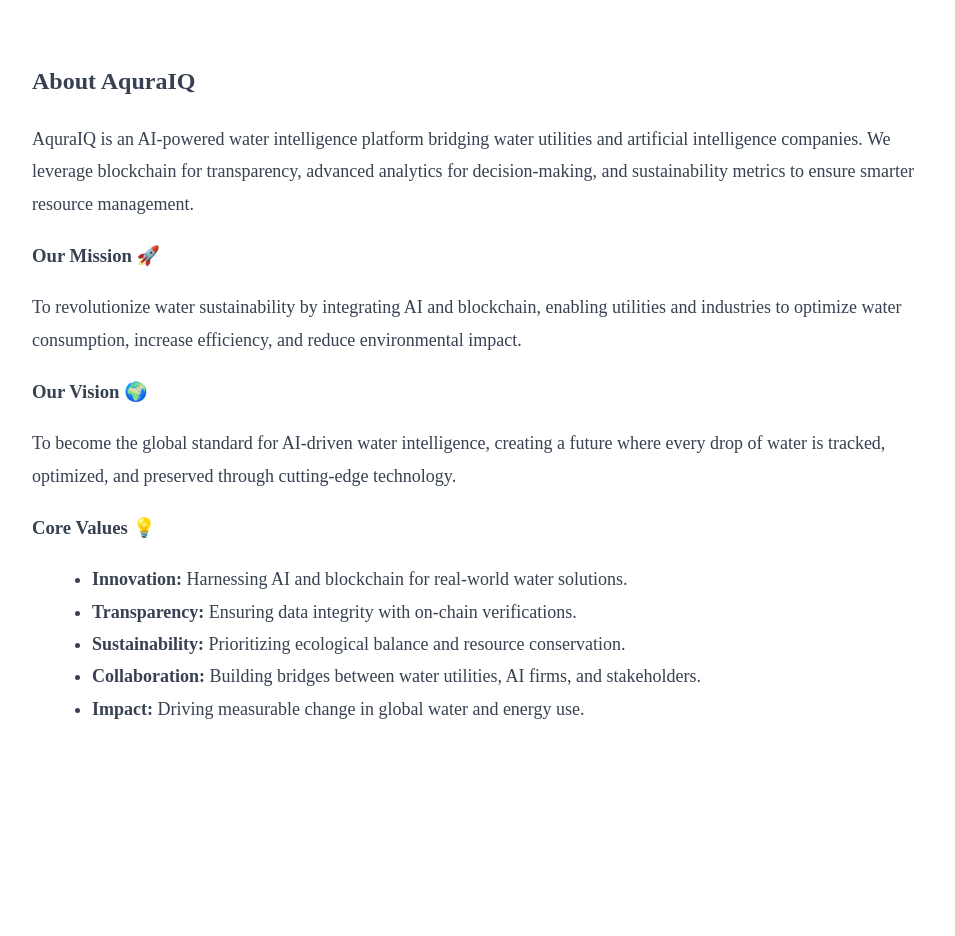
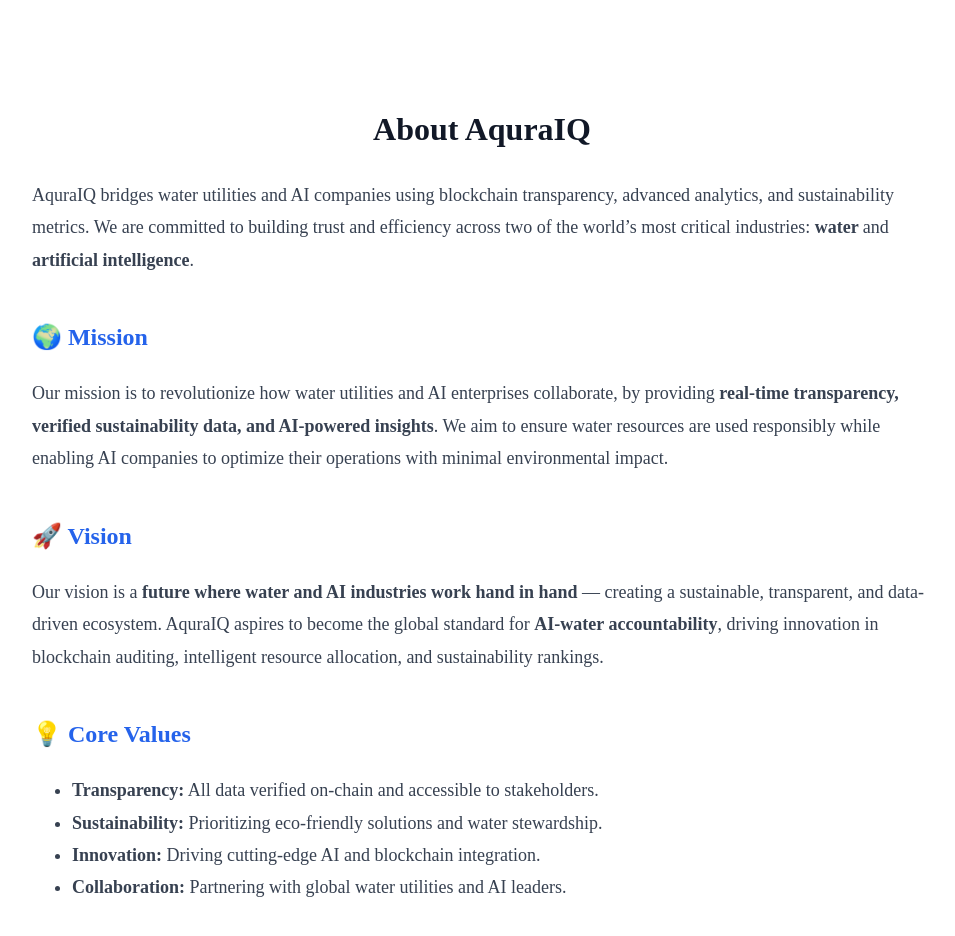
Before and after one commit to aquraiq-site/aquraiq-site, a Next.js app: page /about in a window 1280 px wide. Shown: the top 936 px of the page, without its empty margins (158-1113 px from the left). Before the commit the page ends 800 px from the top, so only its background shows below. Built offline with nearby package versions, Linux system fonts and the light colour scheme.

Commit message:
Update about.js

```diff
--- a/pages/about.js
+++ b/pages/about.js
@@ -1,65 +1,65 @@
 // pages/about.js
+
 export default function About() {
   const section = {
     maxWidth: "900px",
     margin: "60px auto",
-    padding: "0 24px",
+    padding: "20px",
     lineHeight: 1.8,
     color: "#374151",
+    fontSize: "18px",
   };
 
-  const h2 = {
-    fontSize: 32,
-    fontWeight: 800,
-    marginBottom: 16,
+  const heading = {
+    fontSize: "32px",
+    fontWeight: "700",
+    marginBottom: "20px",
     color: "#111827",
     textAlign: "center",
   };
 
-  const h3 = {
-    fontSize: 24,
-    fontWeight: 700,
-    marginTop: 32,
-    marginBottom: 12,
+  const subheading = {
+    fontSize: "24px",
+    fontWeight: "600",
+    marginTop: "40px",
+    marginBottom: "12px",
     color: "#2563eb",
   };
 
-  const p = { fontSize: 18, marginBottom: 16 };
-
-  const list = { marginLeft: 20, fontSize: 18 };
-
   return (
-    <section style={section}>
-      <h2>About AquraIQ</h2>
-      <p style={p}>
-        AquraIQ is an AI-powered water intelligence platform bridging water
-        utilities and artificial intelligence companies. We leverage blockchain
-        for transparency, advanced analytics for decision-making, and
-        sustainability metrics to ensure smarter resource management.
+    <div style={section}>
+      <h1 style={heading}>About AquraIQ</h1>
+      <p>
+        AquraIQ bridges water utilities and AI companies using blockchain transparency,
+        advanced analytics, and sustainability metrics. We are committed to building
+        trust and efficiency across two of the world’s most critical industries:
+        <b> water </b> and <b> artificial intelligence</b>.
       </p>
 
-      <h3>Our Mission 🚀</h3>
-      <p style={p}>
-        To revolutionize water sustainability by integrating AI and blockchain,
-        enabling utilities and industries to optimize water consumption,
-        increase efficiency, and reduce environmental impact.
+      <h2 style={subheading}>🌍 Mission</h2>
+      <p>
+        Our mission is to revolutionize how water utilities and AI enterprises collaborate,
+        by providing <b>real-time transparency, verified sustainability data, and AI-powered insights</b>.
+        We aim to ensure water resources are used responsibly while enabling AI companies
+        to optimize their operations with minimal environmental impact.
       </p>
 
-      <h3>Our Vision 🌍</h3>
-      <p style={p}>
-        To become the global standard for AI-driven water intelligence,
-        creating a future where every drop of water is tracked, optimized, and
-        preserved through cutting-edge technology.
+      <h2 style={subheading}>🚀 Vision</h2>
+      <p>
+        Our vision is a <b>future where water and AI industries work hand in hand</b> —
+        creating a sustainable, transparent, and data-driven ecosystem.
+        AquraIQ aspires to become the global standard for <b>AI-water accountability</b>,
+        driving innovation in blockchain auditing, intelligent resource allocation,
+        and sustainability rankings.
       </p>
 
-      <h3>Core Values 💡</h3>
-      <ul style={list}>
-        <li><strong>Innovation:</strong> Harnessing AI and blockchain for real-world water solutions.</li>
-        <li><strong>Transparency:</strong> Ensuring data integrity with on-chain verifications.</li>
-        <li><strong>Sustainability:</strong> Prioritizing ecological balance and resource conservation.</li>
-        <li><strong>Collaboration:</strong> Building bridges between water utilities, AI firms, and stakeholders.</li>
-        <li><strong>Impact:</strong> Driving measurable change in global water and energy use.</li>
+      <h2 style={subheading}>💡 Core Values</h2>
+      <ul>
+        <li><b>Transparency:</b> All data verified on-chain and accessible to stakeholders.</li>
+        <li><b>Sustainability:</b> Prioritizing eco-friendly solutions and water stewardship.</li>
+        <li><b>Innovation:</b> Driving cutting-edge AI and blockchain integration.</li>
+        <li><b>Collaboration:</b> Partnering with global water utilities and AI leaders.</li>
       </ul>
-    </section>
+    </div>
   );
 }
```
